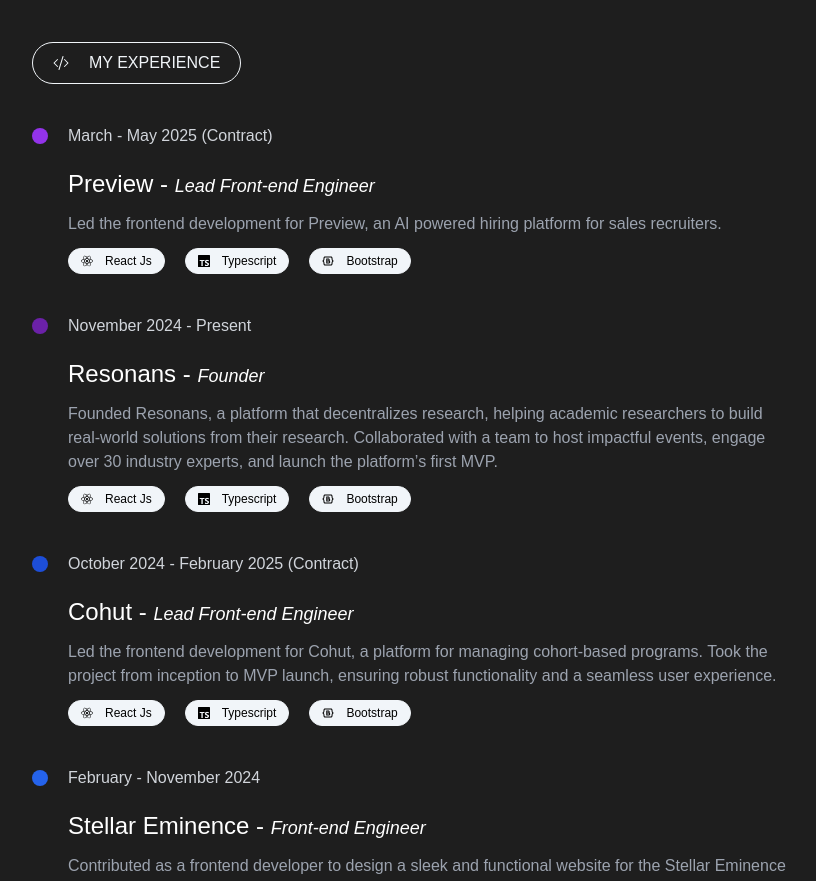
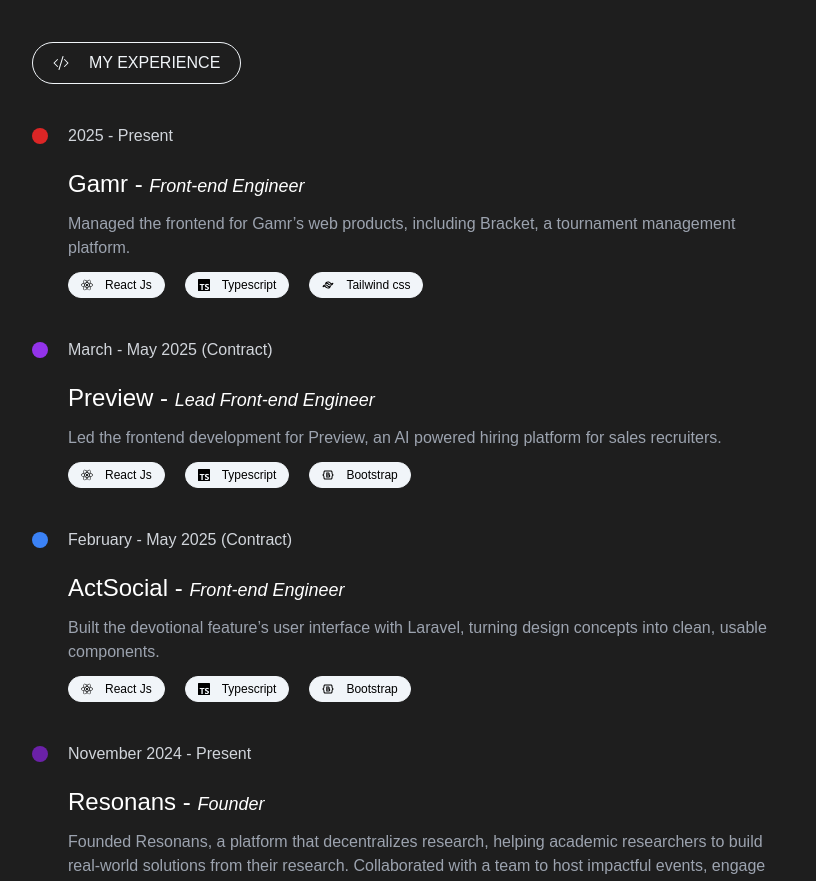
Before and after one commit to Isaacc20/Isaacc20, a React (Vite) app: page / in a window 1280 px wide. Shown: the part 1500-2381 px from the top of the page, without its empty margins (388-1204 px from the left). Built offline with nearby package versions, Linux system fonts and the light colour scheme.

Commit message:
added CV and new roles

```diff
--- a/src/components/Bio.tsx
+++ b/src/components/Bio.tsx
@@ -3,6 +3,7 @@
 import { FiMail } from "react-icons/fi";
 import { FC } from "react";
 import { FaGithub, FaInstagram, FaLinkedinIn } from "react-icons/fa6";
+import { PiFileDoc } from "react-icons/pi";
 
 const Bio: FC = () => {
     return (
@@ -19,7 +20,7 @@
                             <span className="hidden lg:flex font-light text-3xl text-slate-100 text-center">Isaac Oyedele</span>
                         </div>
                     </div>
-                    <div className="flex flex-col gap-10">
+                    <div className="flex flex-col gap-5">
                         <span className="flex lg:hidden font-light text-5xl text-slate-100 text-center">Isaac Oyedele</span>
                         <div className="w-full flex justify-between gap-2">
                             <Link className="text-2xl text-slate-200 p-3 rounded-full border border-slate-200 hover:bg-slate-600" to={'https://linkedin.com/isaacoyedele'}><FaLinkedinIn /></Link>
@@ -27,7 +28,10 @@
                             <Link className="text-2xl text-slate-200 p-3 rounded-full border border-slate-200 hover:bg-slate-600" to={'https://instagram.com/hyzeekoyedele'}><FaInstagram /></Link>
                             <Link className="text-2xl text-slate-200 p-3 rounded-full border border-slate-200 hover:bg-slate-600" to={'mailto:isaacoluwadarasimi002@.com'}><FiMail /></Link>
                         </div>
+                        <div className="flex flex-col gap-1">
+                            <Link className="border border-cyan-400 w-full p-3 text-lg text-white flex gap-3 items-center justify-center rounded-xl hover:bg-cyan-400 hover:text-black" to={'https://docs.google.com/document/d/1xKZVOFOMSfCT8XZE9Y3uHp7pZLFboAxKrhqC04krhjA/edit?tab=t.q0jqw4ro4f4l#heading=h.x8fm1uorkbaw'}><PiFileDoc /> MY CV</Link>
                             <Link className="bg-cyan-400 w-full p-3 text-lg flex gap-3 items-center justify-center rounded-xl" to={'mailto:isaacoluwadarasimi002@gmail.com'}><FiMail /> HIRE ME</Link>
+                        </div>
                     </div>
                 </div>
             </div>
--- a/src/components/Resume.tsx
+++ b/src/components/Resume.tsx
@@ -12,6 +12,25 @@
             </div>
             {/* <h1 className="text-white">My <span className="text-cyan-400">WORK EXPERIENCE</span> at a glance</h1> */}
             <div className="flex flex-col items-start gap-10">
+                {/* Gamr */}
+                <div className="flex flex-col gap-3 md:gap-5">
+                    <div className="flex items-center gap-3 md:gap-5">
+                        <div className="p-2 bg-red-600 rounded-full"></div>
+                        <p className="text-gray-300">2025 - Present</p>
+                    </div>
+                    <div className="pl-9 flex flex-col gap-3">
+                        <Link to={'#'} className="text-white text-2xl">Gamr - <span className="text-lg italic">Front-end Engineer</span></Link>
+                        <span className="text-gray-400">
+                        Managed the frontend for Gamr’s web products, including Bracket, a tournament management platform.
+                        </span>
+                        <div className="flex gap-3 md:gap-5">
+                            <span className="flex items-center gap-3 px-3 py-1 rounded-full border bg-slate-100 hover:bg-slate-700 hover:text-slate-100 border-slate-100 text-xs font-normal cursor-default"><FaReact /> React Js</span>
+                            <span className="flex items-center gap-3 px-3 py-1 rounded-full border bg-slate-100 hover:bg-slate-700 hover:text-slate-100 border-slate-100 text-xs font-normal cursor-default"><SiTypescript /> Typescript</span>
+                            <span className="flex items-center gap-3 px-3 py-1 rounded-full border bg-slate-100 hover:bg-slate-700 hover:text-slate-100 border-slate-100 text-xs font-normal cursor-default"><RiTailwindCssLine /> Tailwind css</span>
+                        </div>
+                    </div>
+                </div>
+
                 {/* Preview */}
                 <div className="flex flex-col gap-3 md:gap-5">
                     <div className="flex items-center gap-3 md:gap-5">
@@ -30,6 +49,26 @@
                         </div>
                     </div>
                 </div>
+
+                {/* ActSocial */}
+                <div className="flex flex-col gap-3 md:gap-5">
+                    <div className="flex items-center gap-3 md:gap-5">
+                        <div className="p-2 bg-blue-500 rounded-full"></div>
+                        <p className="text-gray-300">February - May 2025 (Contract)</p>
+                    </div>
+                    <div className="pl-9 flex flex-col gap-3">
+                        <Link to={'#'} className="text-white text-2xl">ActSocial - <span className="text-lg italic">Front-end Engineer</span></Link>
+                        <span className="text-gray-400">
+                        Built the devotional feature’s user interface with Laravel, turning design concepts into clean, usable components.
+                        </span>
+                        <div className="flex gap-3 md:gap-5">
+                            <span className="flex items-center gap-3 px-3 py-1 rounded-full border bg-slate-100 hover:bg-slate-700 hover:text-slate-100 border-slate-100 text-xs font-normal cursor-default"><FaReact /> React Js</span>
+                            <span className="flex items-center gap-3 px-3 py-1 rounded-full border bg-slate-100 hover:bg-slate-700 hover:text-slate-100 border-slate-100 text-xs font-normal cursor-default"><SiTypescript /> Typescript</span>
+                            <span className="flex items-center gap-3 px-3 py-1 rounded-full border bg-slate-100 hover:bg-slate-700 hover:text-slate-100 border-slate-100 text-xs font-normal cursor-default"><RiBootstrapLine /> Bootstrap</span>
+                        </div>
+                    </div>
+                </div>
+
                 {/* RESONANS */}
                 <div className="flex flex-col gap-3 md:gap-5">
                     <div className="flex items-center gap-3 md:gap-5">
@@ -48,6 +87,7 @@
                         </div>
                     </div>
                 </div>
+
                 {/* COHUT */}
                 <div className="flex flex-col gap-3 md:gap-5">
                     <div className="flex items-center gap-3 md:gap-5">
@@ -66,6 +106,7 @@
                         </div>
                     </div>
                 </div>
+
                 {/* STELLAR EMINENCE */}
                 <div className="flex flex-col gap-3 md:gap-5">
                     <div className="flex items-center gap-3 md:gap-5">
```
Also changed, not shown: 1 other file (tests, documents, lock files or other folders). Lines whose indentation alone changed are shown as unchanged.
